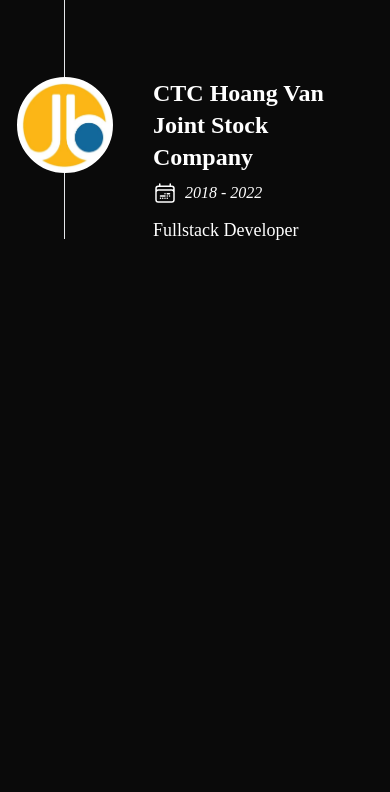
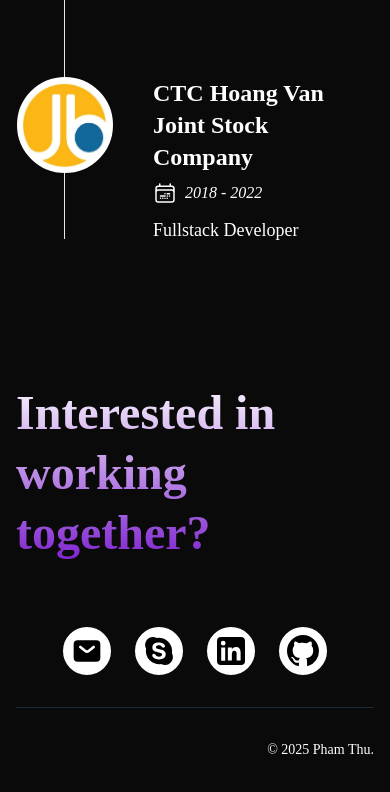
Before and after one commit to zero2603/zero2603.github.io, an Astro site: page / in a window 390 px wide. Shown: the part 8158-8950 px from the top of the page. Before the commit the page ends 8509 px from the top, so only its background shows below. Built offline with nearby package versions, Linux system fonts and the light colour scheme; Astro itself is replaced by a stand-in of ours; a web font is replaced by a local one.

Commit message:
feat: section contact and footer

```diff
--- /dev/null
+++ b/src/components/Contact.tsx
@@ -0,0 +1,80 @@
+import type { CSSProperties } from 'react';
+import type { TypeContactUrl } from 'types/types';
+
+const contactUrls: TypeContactUrl[] = [
+    {
+        url: 'mailto:thu.pa1506@gmail.com',
+        title: 'Mail',
+        color: '#c71610'
+    },
+    {
+        url: 'https://join.skype.com/invite/c2F47eGbG2ls',
+        title: 'Skype',
+        color: '#00AFF0'
+    },
+    {
+        url: 'https://www.linkedin.com/in/thu-pham-3a828724a/',
+        title: 'Linkedin',
+        color: '#0072B1'
+    },
+    {
+        url: 'https://github.com/zero2603/',
+        title: 'Github',
+        color: '#24292e'
+    }
+]
+
+const Contact = () => {
+    const iconClass = 'w-8 h-8 transition-all duration-300 group-hover:text-white';
+
+    const renderIcon = (type: string) => {
+        if (type === 'mail') {
+            return (
+                <svg viewBox="0 0 24 24" xmlns="http://www.w3.org/2000/svg" fill="none" className={iconClass}>
+                    <path fill="currentColor" fill-rule="evenodd" d="M5 20a3 3 0 0 1-3-3V7a3 3 0 0 1 3-3h14a3 3 0 0 1 3 3v10a3 3 0 0 1-3 3H5zM7.625 8.22a1 1 0 1 0-1.25 1.56l3.75 3.001a3 3 0 0 0 3.75 0l3.75-3a1 1 0 1 0-1.25-1.562l-3.75 3a1 1 0 0 1-1.25 0l-3.75-3z" clip-rule="evenodd" />
+                </svg>
+            );
+        } else if (type === 'skype') {
+            return (
+                <svg viewBox="0 0 16 16" xmlns="http://www.w3.org/2000/svg" className={iconClass}>
+                    <path d="M8.028 12.213c-2.325 0-3.388-1.184-3.388-2.053a.754.754 0 01.795-.754c.996 0 .736 1.494 2.593 1.494.95 0 1.508-.572 1.508-1.11 0-.322-.185-.69-.812-.838L6.65 8.429c-1.666-.424-1.957-1.351-1.957-2.21 0-1.785 1.632-2.43 3.186-2.43 1.43 0 3.132.79 3.132 1.86 0 .461-.385.708-.832.708-.85 0-.708-1.194-2.418-1.194-.85 0-1.298.398-1.298.956 0 .558.662.747 1.243.874l1.53.345c1.678.378 2.125 1.363 2.125 2.305 0 1.45-1.122 2.57-3.335 2.57h.002zm6.422-3.067c.066-.381.1-.767.099-1.153a6.55 6.55 0 00-7.685-6.479A3.854 3.854 0 004.933 1a3.918 3.918 0 00-3.381 5.857 6.555 6.555 0 007.587 7.629 3.852 3.852 0 001.93.514 3.918 3.918 0 003.38-5.854z" fill="currentColor" />
+                </svg>
+            );
+        } else if (type === 'linkedin') {
+            return (
+                <svg viewBox="0 0 16 16" xmlns="http://www.w3.org/2000/svg" className={iconClass}>
+                    <path fill-rule="evenodd" clip-rule="evenodd" d="M3 1a2 2 0 00-2 2v10a2 2 0 002 2h10a2 2 0 002-2V3a2 2 0 00-2-2H3zm1.102 4.297a1.195 1.195 0 100-2.39 1.195 1.195 0 000 2.39zm1 7.516V6.234h-2v6.579h2zM6.43 6.234h2v.881c.295-.462.943-1.084 2.148-1.084 1.438 0 2.219.953 2.219 2.766 0 .087.008.484.008.484v3.531h-2v-3.53c0-.485-.102-1.438-1.18-1.438-1.079 0-1.17 1.198-1.195 1.982v2.986h-2V6.234z" fill="currentColor" />
+                </svg>
+            );
+        } else if (type === 'github') {
+            return (
+                <svg viewBox="0 0 16 16" xmlns="http://www.w3.org/2000/svg" className={iconClass}>
+                    <path fill-rule="evenodd" clip-rule="evenodd" d="M7.976 0A7.977 7.977 0 000 7.976c0 3.522 2.3 6.507 5.431 7.584.392.049.538-.196.538-.392v-1.37c-2.201.49-2.69-1.076-2.69-1.076-.343-.93-.881-1.175-.881-1.175-.734-.489.048-.489.048-.489.783.049 1.224.832 1.224.832.734 1.223 1.859.88 2.3.685.048-.538.293-.88.489-1.076-1.762-.196-3.621-.881-3.621-3.964 0-.88.293-1.566.832-2.153-.05-.147-.343-.978.098-2.055 0 0 .685-.196 2.201.832.636-.196 1.322-.245 2.007-.245s1.37.098 2.006.245c1.517-1.027 2.202-.832 2.202-.832.44 1.077.146 1.908.097 2.104a3.16 3.16 0 01.832 2.153c0 3.083-1.86 3.719-3.62 3.915.293.244.538.733.538 1.467v2.202c0 .196.146.44.538.392A7.984 7.984 0 0016 7.976C15.951 3.572 12.38 0 7.976 0z" fill="currentColor"/>
+                </svg>
+            );
+        }
+    }
+
+    return (
+        <section className="container py-8 lg:py-16" id="contact">
+            <div className="flex justify-center items-center mb-16">
+                <h2 className="text-5xl text-white font-bold bg-title text-gradient leading-tight">Interested in working together?</h2>
+            </div>
+            <div className="flex flex-row gap-6 items-center justify-center">
+                {contactUrls.map((contactUrl: TypeContactUrl, index: number) => (
+                    <a
+                        className={`w-12 h-12 flex items-center justify-center rounded-full bg-white border-2 border-white transition-all duration-300 group hover:bg-[var(--social-icon-bg)]`}
+                        style={{ "--social-icon-bg": contactUrl.color } as CSSProperties}
+                        href={contactUrl.url}
+                        title={contactUrl.title}
+                        key={index}
+                    >
+                        {renderIcon(contactUrl.title.toLowerCase())}
+                    </a>
+                ))}
+            </div>
+        </section>
+    )
+};
+
+export default Contact;
--- /dev/null
+++ b/src/components/Footer.tsx
@@ -0,0 +1,7 @@
+const Footer = () => (
+    <footer className="container">
+        <div className="w-full text-right py-8 border-t border-gray-800 text-sm font-light text-white">© {new Date().getFullYear()} Pham Thu.</div>
+    </footer>
+);
+
+export default Footer;
--- a/src/pages/index.astro
+++ b/src/pages/index.astro
@@ -5,6 +5,8 @@ import Hero from 'components/Hero';
 import Skills from 'components/Skills';
 import Projects from 'components/Projects';
 import Experience from 'components/Experience';
+import Contact from 'components/Contact';
+import Footer from 'components/Footer';
 
 // Welcome to Astro! Wondering what to do next? Check out the Astro documentation at https://docs.astro.build
 // Don't want to use any of this? Delete everything in this file, the `assets`, `components`, and `layouts` directories, and start fresh.
@@ -16,4 +18,6 @@ import Experience from 'components/Experience';
 	<Skills />
 	<Projects />
 	<Experience />
+	<Contact />
+	<Footer />
 </Layout>
--- /dev/null
+++ b/src/types/svg.d.ts
@@ -0,0 +1,4 @@
+declare module "*.svg" {
+    import React from "react";
+    export const ReactComponent: React.FunctionComponent<React.SVGProps<SVGSVGElement>>;
+}
```
Also changed, not shown: src/types/types.ts (+7 -1 lines).
